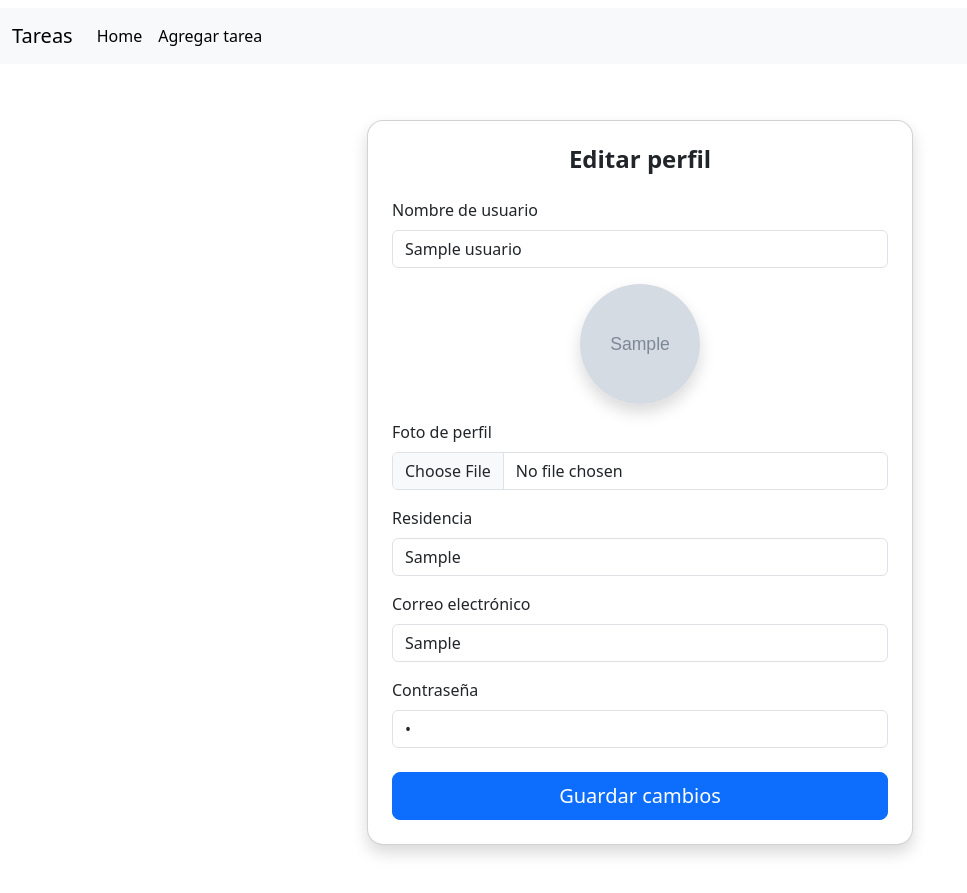
After one commit to Jea111/todoListDjango, a Django app: page /editar_usuario/1/ in a window 1280 px wide. The commit adds this page. Shown: the whole page, without its empty margins (0-967 px from the left). Run offline with Django 5.2, Linux system fonts and the light colour scheme; tables that the repository leaves empty hold one stand-in row (values such as "Sample post"); grey boxes marked "Sample" are stand-in pictures.

Commit message:
delete,update de tareas y update de los datos del usuario

```diff
--- /dev/null
+++ b/tareas/templates/editar_usuario.html
@@ -0,0 +1,82 @@
+{% extends "layout/base-navbar.html" %} {% block title %} Edita tu tareas-
+Tareas {% endblock %} {% block content %}
+<div class="container py-5">
+  <div class="row justify-content-center">
+    <div class="col-12 col-sm-10 col-md-8 col-lg-6">
+      <div class="card shadow rounded-4">
+        <div class="card-body p-4">
+          <h4 class="text-center mb-4 fw-bold">Editar perfil</h4>
+
+          <form method="post" enctype="multipart/form-data">
+            {% csrf_token %}
+
+            <div class="mb-3">
+              <label class="form-label">Nombre de usuario</label>
+              <input
+                type="text"
+                class="form-control"
+                name="nombre_usuario"
+                value="{{ usuario.nombre_usuario }}"
+                required
+              />
+            </div>
+
+            {% if usuario.foto_perfil %}
+            <div class="text-center mb-3">
+              <img
+                src="{{ usuario.foto_perfil.url }}"
+                class="rounded-circle shadow"
+                width="120"
+                height="120"
+                style="object-fit: cover"
+              />
+            </div>
+            {% endif %}
+
+            <div class="mb-3">
+              <label class="form-label">Foto de perfil</label>
+              <input type="file" class="form-control" name="foto_perfil" />
+            </div>
+
+            <div class="mb-3">
+              <label class="form-label">Residencia</label>
+              <input
+                type="text"
+                class="form-control"
+                name="residencia"
+                value="{{ usuario.residencia }}"
+              />
+            </div>
+
+            <div class="mb-3">
+              <label class="form-label">Correo electrónico</label>
+              <input
+                type="email"
+                class="form-control"
+                name="correo"
+                value="{{ usuario.correo }}"
+              />
+            </div>
+
+            <div class="mb-4">
+              <label class="form-label">Contraseña</label>
+              <input
+                type="password"
+                class="form-control"
+                name="password"
+                value="{{ usuario.password }}"
+              />
+            </div>
+
+            <div class="d-grid">
+              <button type="submit" class="btn btn-primary btn-lg">
+                Guardar cambios
+              </button>
+            </div>
+          </form>
+        </div>
+      </div>
+    </div>
+  </div>
+</div>
+{% endblock %}
--- /dev/null
+++ b/tareas/templates/layout/base-navbar.html
@@ -0,0 +1,52 @@
+<!DOCTYPE html>
+<html lang="es">
+  <head>
+    <meta charset="UTF-8" />
+    <meta name="viewport" content="width=device-width, initial-scale=1.0" />
+    <title>Editar tarea</title>
+    <link
+      href="https://cdn.jsdelivr.net/npm/bootstrap@5.3.3/dist/css/bootstrap.min.css"
+      rel="stylesheet"
+    />
+  </head>
+  <body>
+    <nav class="navbar navbar-expand-lg bg-body-tertiary mt-2 mb-2 g-2">
+      <div class="container-fluid">
+        <a class="navbar-brand" href="#">Tareas</a>
+        <button
+          class="navbar-toggler"
+          type="button"
+          data-bs-toggle="collapse"
+          data-bs-target="#navbarNav"
+          aria-controls="navbarNav"
+          aria-expanded="false"
+          aria-label="Toggle navigation"
+        >
+          <span class="navbar-toggler-icon"></span>
+        </button>
+        <div class="collapse navbar-collapse" id="navbarNav">
+          <ul class="navbar-nav">
+            <li class="nav-item">
+              <a
+                class="nav-link active"
+                aria-current="page"
+                href="{% url 'tareas' %}"
+                >Home</a
+              >
+            </li>
+            <li class="nav-item">
+              <a
+                class="nav-link active"
+                aria-current="page"
+                href="{% url 'crearTarea' %}"
+                >Agregar tarea</a
+              >
+            </li>
+          </ul>
+        </div>
+      </div>
+    </nav>
+    {% block content %} {% endblock %}
+    <script src="https://cdn.jsdelivr.net/npm/bootstrap@5.3.3/dist/js/bootstrap.bundle.min.js"></script>
+  </body>
+</html>
--- a/tareas/urls.py
+++ b/tareas/urls.py
@@ -1,7 +1,10 @@
 from django.urls import path
-from .views import createTarea,tareasAllViews
+from .views import createTarea,tareasAllViews,editar_tarea,eliminar_tarea,editar_usuario
 
 urlpatterns = [
-    path('',createTarea,name='crearTarea'),
-    path('tareas/',tareasAllViews,name='tareas')
+    path('crearTarea',createTarea,name='crearTarea'),
+    path('',tareasAllViews,name='tareas'),
+    path('editar_tarea/<int:id>/',editar_tarea,name='editar_tarea'),
+    path('eliminar_tarea/<int:id>/',eliminar_tarea,name='eliminar_tarea'),
+    path('editar_usuario/<int:id>/',editar_usuario,name='editar_usuario'),
 ]
--- a/tareas/views.py
+++ b/tareas/views.py
@@ -1,4 +1,6 @@
-from django.shortcuts import render
+from django.shortcuts import render,redirect
+from django.shortcuts import render, redirect, get_object_or_404
+
 from . models import Tareas
 from usuarios.models import Usuarios
 # Create your views here.
@@ -15,13 +17,12 @@ def createTarea(request):
 
         # crear tarea
 
-    if request.method == 'POST':
         nombre_tarea= request.POST.get('nombre_tarea')
         descripcion= request.POST.get('descripcion')
         fecha_finalizada= request.POST.get('fecha_finalizada')
 
         Tareas.objects.create(nombre_tarea=nombre_tarea,descripcion=descripcion,usuario=usuario,fecha_finalizada=fecha_finalizada)
-        return render(request,'crear_tareas.html')
+        return redirect('tareas')
     return render(request,'crear_tareas.html')
 
 
@@ -29,3 +30,43 @@ def createTarea(request):
 def tareasAllViews(request):
     tareas = Tareas.objects.all().order_by('fecha_creada')
     return render(request,'vista_tareas.html',{'tareas':tareas})
+
+
+
+
+
+def editar_tarea(request, id):
+    tarea = get_object_or_404(Tareas, id=id)
+
+    if request.method == 'POST':
+        tarea.nombre_tarea = request.POST.get('nombre_tarea')
+        tarea.descripcion = request.POST.get('descripcion')
+        tarea.fecha_finalizada = request.POST.get('fecha_finalizada')
+        tarea.estado = bool(request.POST.get('estado'))
+
+        tarea.save()
+        return redirect('tareas')
+
+    return render(request, 'editar_tarea.html', {'tarea': tarea})
+
+
+def eliminar_tarea(request,id):
+    tarea = get_object_or_404(Tareas,id=id)
+    tarea.delete()
+    return redirect('tareas')
+
+
+def editar_usuario(request,id):
+    usuario = get_object_or_404(Usuarios,id=id)
+    if request.method =='POST':
+        usuario.nombre_usuario = request.POST.get('nombre_usuario')
+        if request.FILES.get('foto_perfil'):
+
+            usuario.foto_perfil = request.FILES.get('foto_perfil')
+
+        usuario.residencia = request.POST.get('residencia')
+        usuario.correo = request.POST.get('correo')
+        usuario.password = request.POST.get('password')
+        usuario.save()
+        return redirect('tareas')
+    return render(request,'editar_usuario.html',{'usuario':usuario})
```
Also changed, not shown: tareas/templates/editar_tarea.html (added, +72 -0 lines), tareas/templates/vista_tareas.html (+50 -38 lines), media/perfiles/Luisito-Comunica-influencer-mexicano-EFE-.jpg (added), media/perfiles/Luisito-Comunica-influencer-mexicano-EFE-_iZw68At.jpg (added), media/perfiles/OIP.webp (added), media/perfiles/OIP_1.webp (added), media/perfiles/img-portfolio_1g7KINJ.jpg (added), media/perfiles/img-portfolio_JO4tCXl.jpg (added), media/perfiles/img-portfolio_UQYYyxo.jpg (added), media/perfiles/img-portfolio_f37BNMe.jpg (added), 1 other file.
